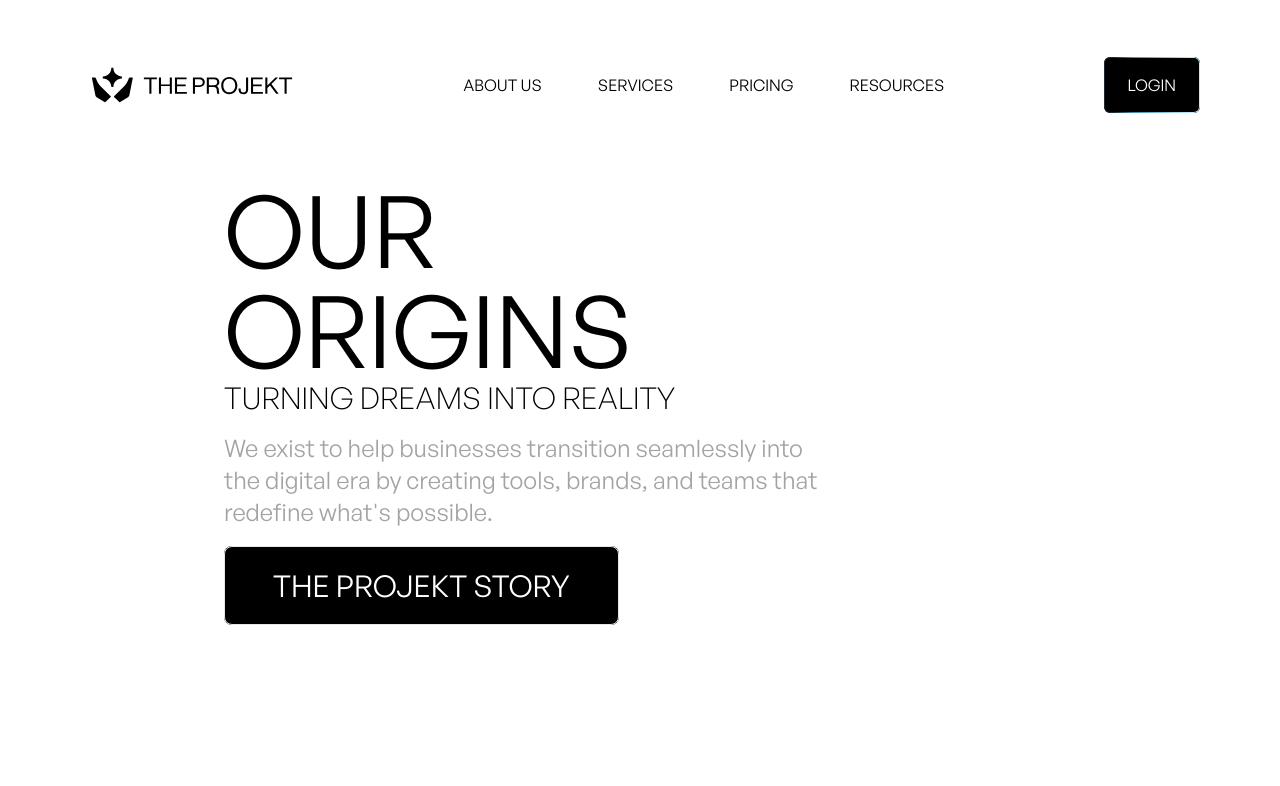
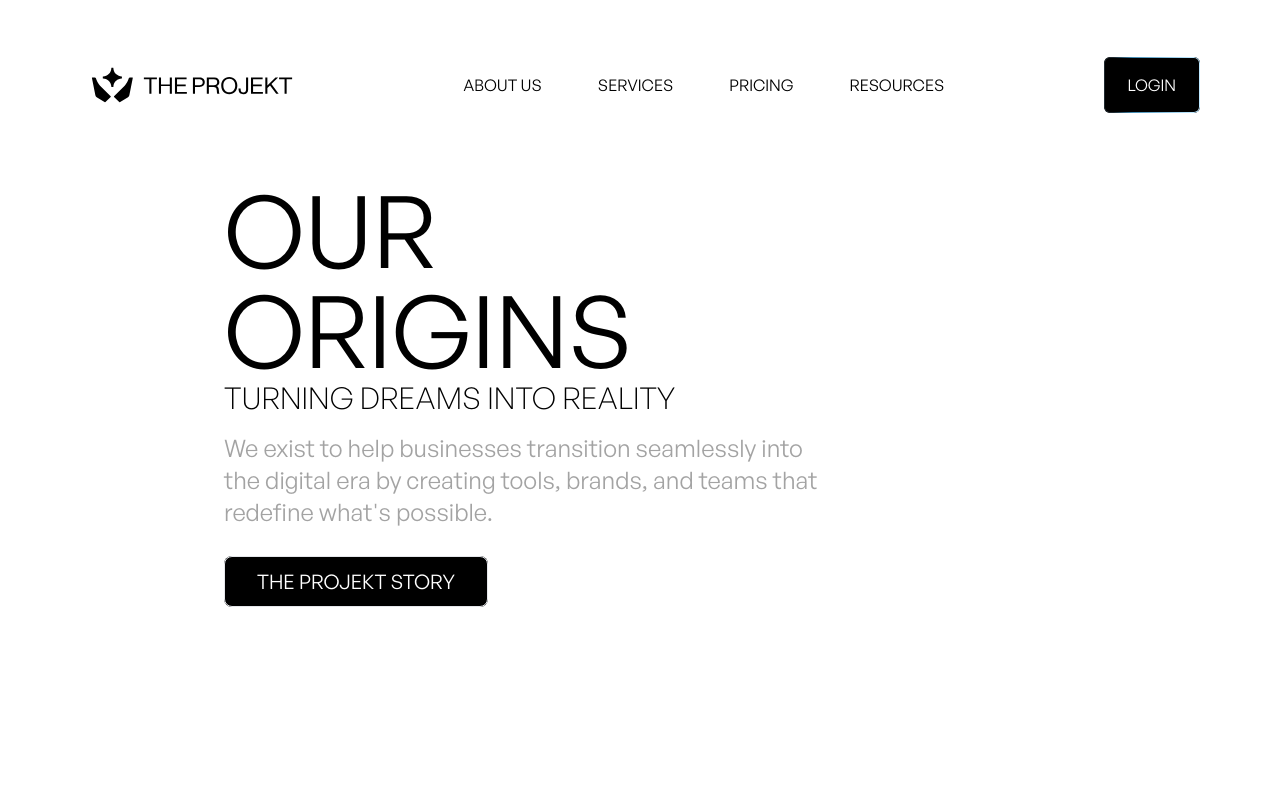
Before and after one commit to mikol-ux/test-projekt, a Next.js app: page /AboutUs in a window 1280 px wide. Shown: the top 786 px of the page. Built offline with nearby package versions, Linux system fonts and the light colour scheme; grey boxes are pictures that could not be loaded.

Commit message:
In (TheDescription) anchor size changed

```diff
--- a/src/app/(home)/(pages)/AboutUs/sections/TheDescription/OriginPage.tsx
+++ b/src/app/(home)/(pages)/AboutUs/sections/TheDescription/OriginPage.tsx
@@ -30,7 +30,7 @@ const OriginsPage: FC = () => {
           {/* Button */}
           <a
             href="#"
-            className="px-4 py-2 sm:px-6 sm:py-2 md:px-8 md:py-3 lg:px-8 lg:py-3 xl:px-12 xl:py-5 2xl:px-14 2xl:py-6 border rounded-lg transition duration-300 ease-in-out text-white bg-black hover:bg-white hover:text-black text-base sm:text-lg md:text-lg lg:text-lg xl:text-3xl 2xl:text-4xl"
+            className="px-4 py-2 sm:px-6 sm:py-2 md:px-8 md:py-3 lg:px-8 lg:py-3 xl:px-8 xl:py-3 2xl:px-14 2xl:py-6 border rounded-lg transition duration-300 ease-in-out text-white bg-black hover:bg-white hover:text-black text-base sm:text-lg md:text-lg lg:text-lg xl:text-xl 2xl:text-2xl"
           >
             THE PROJEKT STORY
           </a>
```
